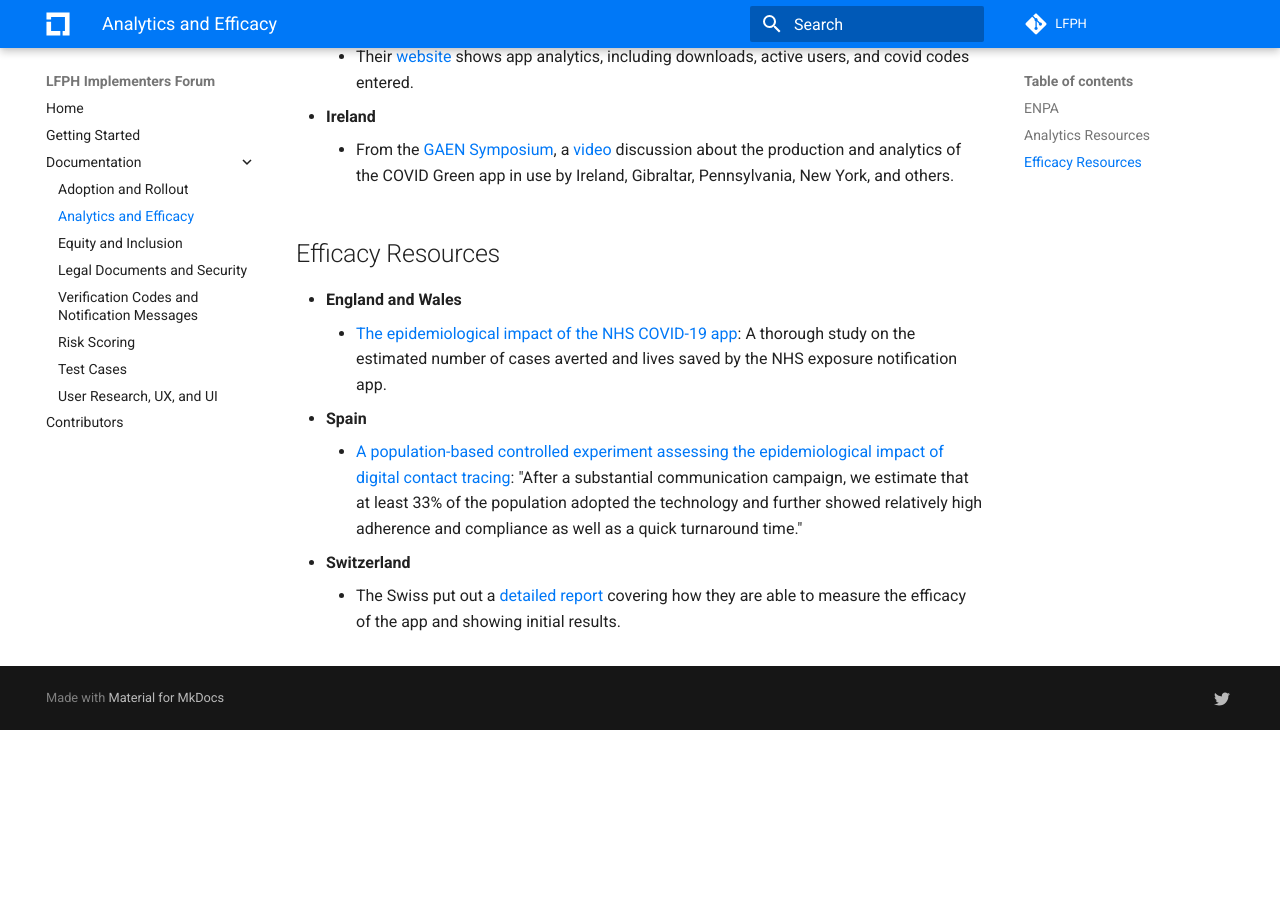
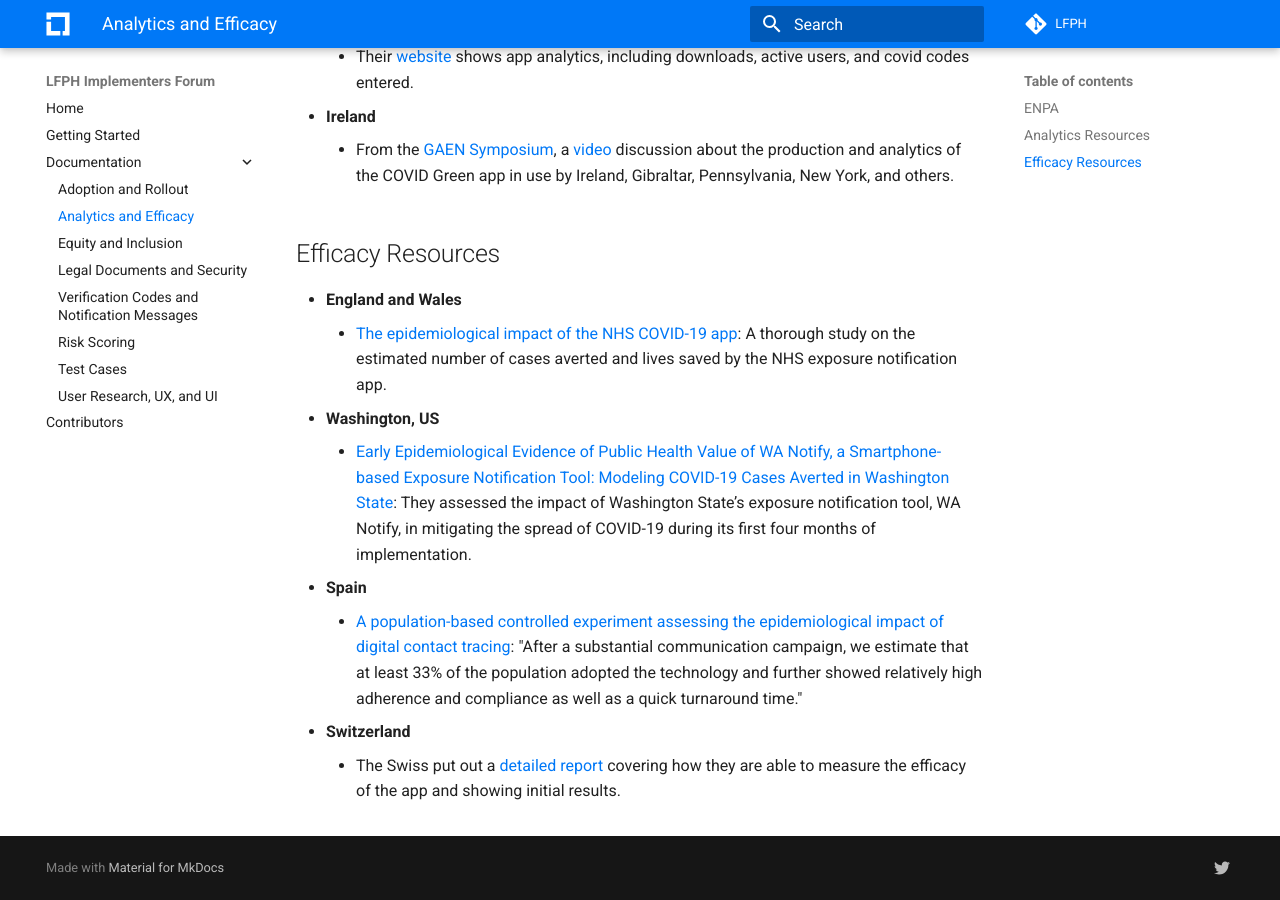
Before and after one commit to lfph/implementers-forum, an MkDocs documentation site: the page built from docs/analytics.md, in a window 1280 px wide and 900 px high, scrolled down 690 px. Built offline with MkDocs 1.6.1 and Material for MkDocs 9.7.7, drawn with Linux system fonts in a browser that asks for light colours; comment, search, counter and statistics services are not loaded; before the commit the page ends 1420 px from its top, so only the background shows below that.

Commit message:
add WA state's research
Signed-off-by: Jenny Wanger <jwanger@linuxfoundation.org>

```diff
--- a/docs/analytics.md
+++ b/docs/analytics.md
@@ -21,6 +21,8 @@ More information coming soon.
 
 * **England and Wales**
     * [The epidemiological impact of the NHS COVID-19 app](https://www.nature.com/articles/s41586-021-03606-z): A thorough study on the estimated number of cases averted and lives saved by the NHS exposure notification app.
+* **Washington, US**
+    * [Early Epidemiological Evidence of Public Health Value of WA Notify, a Smartphone-based Exposure Notification Tool: Modeling COVID-19 Cases Averted in Washington State](https://www.medrxiv.org/content/10.1101/2021.06.04.21257951): They assessed the impact of Washington State’s exposure notification tool, WA Notify, in mitigating the spread of COVID-19 during its first four months of implementation.
 * **Spain**
     * [A population-based controlled experiment assessing the epidemiological impact of digital contact tracing](https://www.nature.com/articles/s41467-020-20817-6): "After a substantial communication campaign, we estimate that at least 33% of the population adopted the technology and further showed relatively high adherence and compliance as well as a quick turnaround time."
 * **Switzerland**
```
